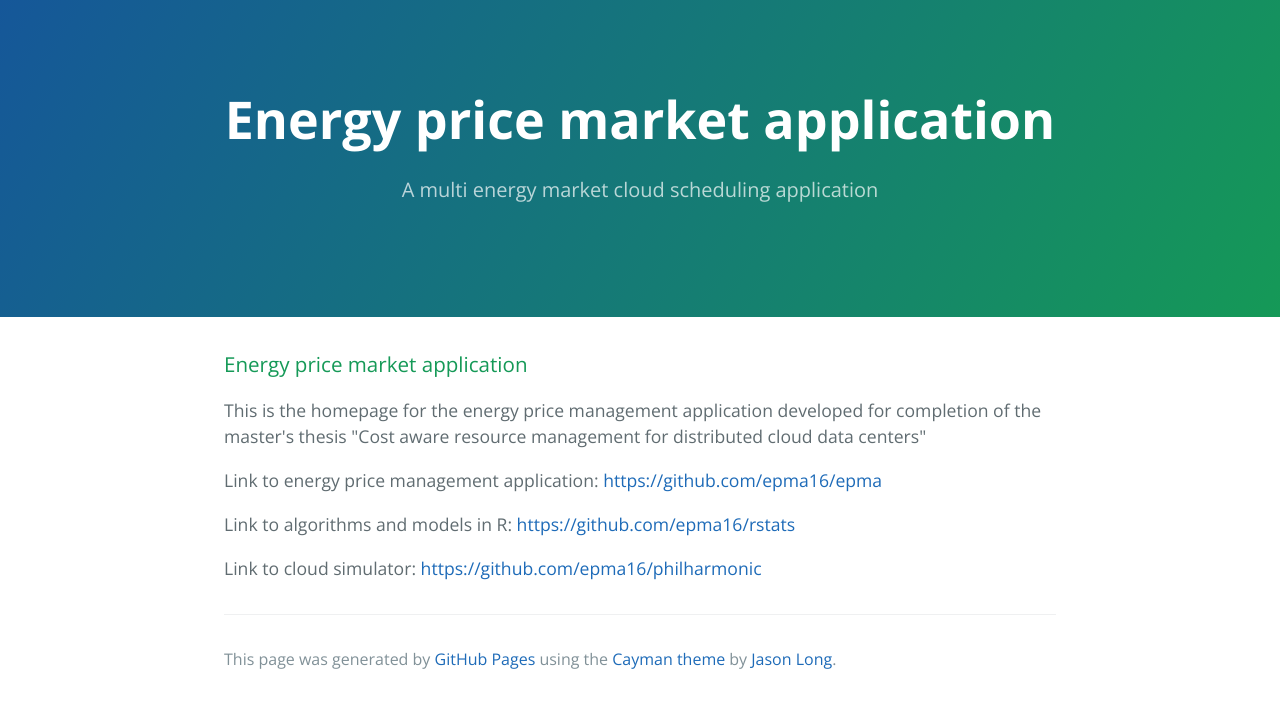
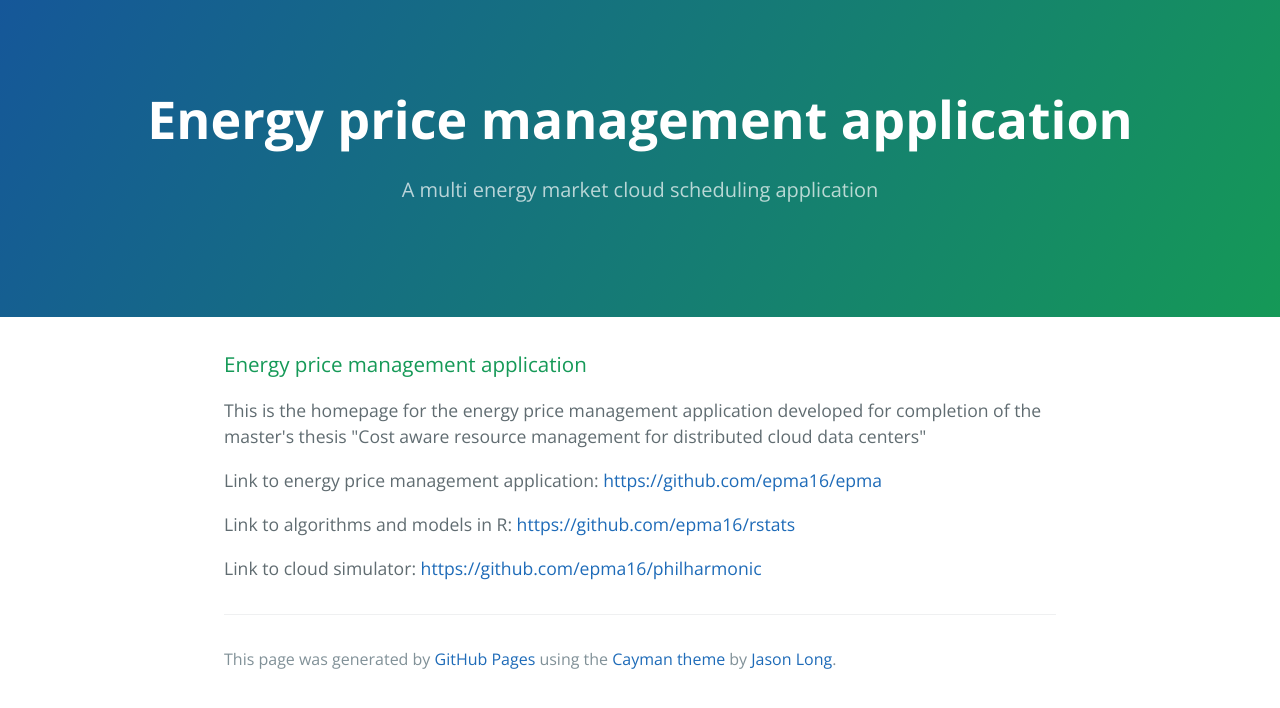
Before and after one commit to epma16/epma16.github.io, a plain HTML site: page index.html in a window 1280 px wide. Drawn offline with nearby package versions, Linux system fonts and the light colour scheme.

Commit message:
Change name to energy price management application
Apply changes in index.html

```diff
--- a/index.html
+++ b/index.html
@@ -2,7 +2,7 @@
 <html lang="en-us">
   <head>
     <meta charset="UTF-8">
-    <title>Energy price market application by epma16</title>
+    <title>Energy price management application</title>
     <meta name="viewport" content="width=device-width, initial-scale=1">
     <link rel="stylesheet" type="text/css" href="stylesheets/normalize.css" media="screen">
     <link href='https://fonts.googleapis.com/css?family=Open+Sans:400,700' rel='stylesheet' type='text/css'>
@@ -11,13 +11,13 @@
   </head>
   <body>
     <section class="page-header">
-      <h1 class="project-name">Energy price market application</h1>
+      <h1 class="project-name">Energy price management application</h1>
       <h2 class="project-tagline">A multi energy market cloud scheduling application</h2>
     </section>
 
     <section class="main-content">
       <h3>
-<a id="energy-price-market-application" class="anchor" href="#energy-price-market-application" aria-hidden="true"><span aria-hidden="true" class="octicon octicon-link"></span></a>Energy price market application</h3>
+<a id="energy-price-management-application" class="anchor" href="#energy-price-management-application" aria-hidden="true"><span aria-hidden="true" class="octicon octicon-link"></span></a>Energy price management application</h3>
 
 <p>This is the homepage for the energy price management application developed for completion of the master's thesis "Cost aware resource management for distributed cloud data centers"</p>
 
```
